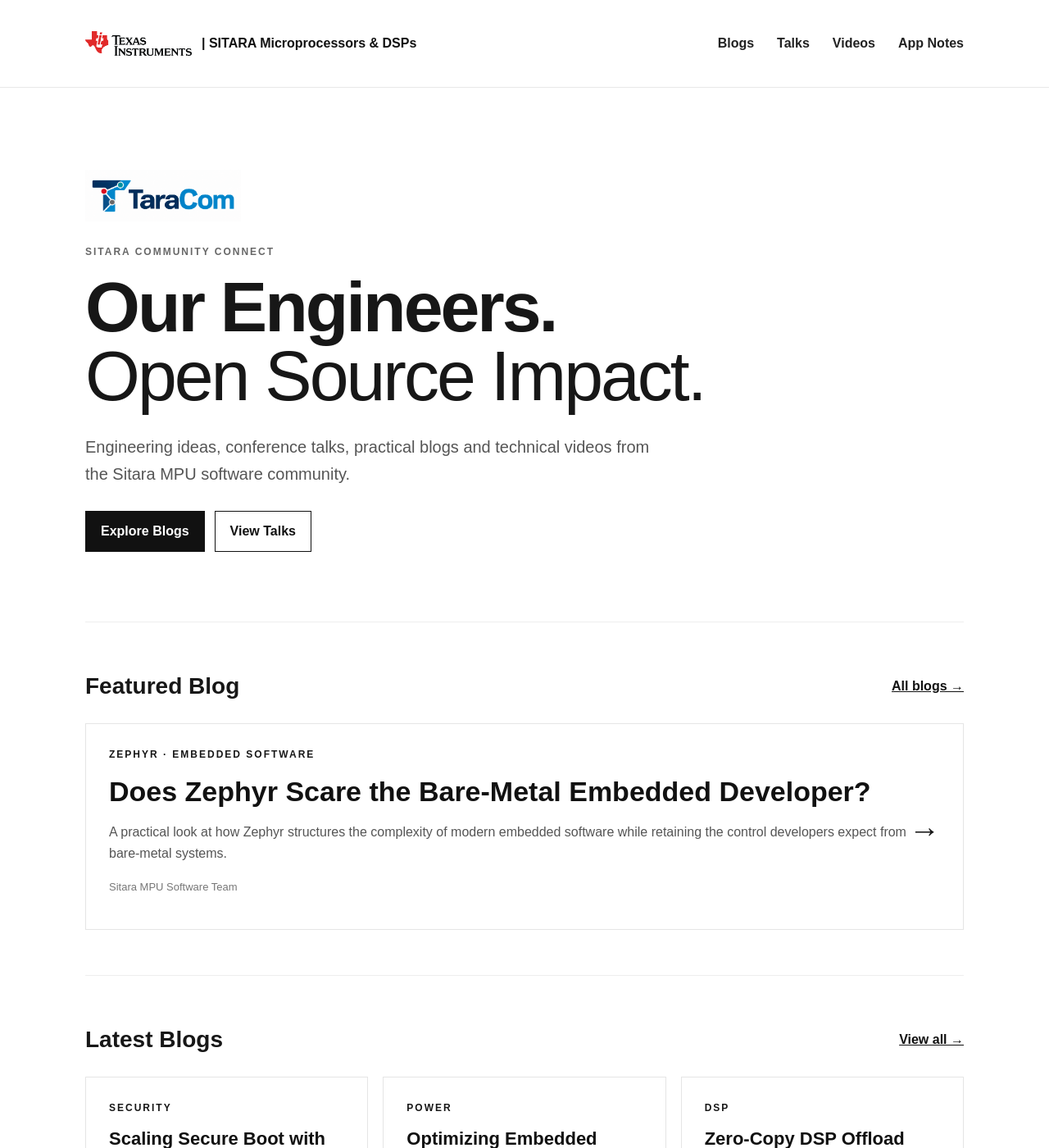
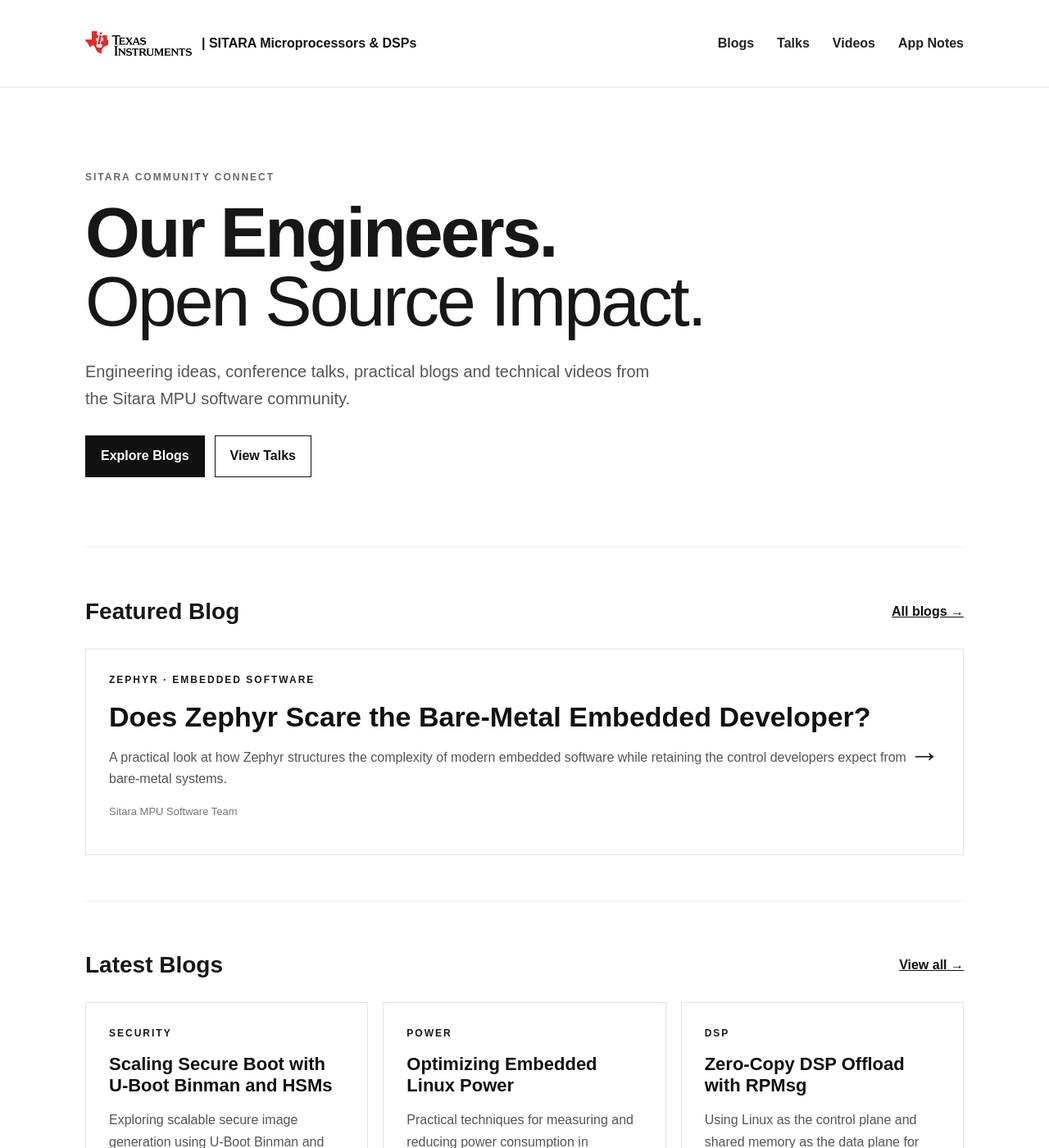
Before and after one commit to khasim/sitara-open-source-talks, a Jekyll site: the page index.html, which Jekyll copies as it is, in a window 1280 px wide and 1400 px high. Shown: the whole window at 82% size. Built offline with Jekyll 4.4.1, drawn with Linux system fonts in a browser that asks for light colours.

Commit message:
Remove logo taracom

```diff
--- a/assets/css/style.css
+++ b/assets/css/style.css
@@ -6,25 +6,6 @@
     object-fit:contain;
     display: block;
     flex-shrink:0;
-}
-
-.taracom-brand {
-  max-width: 1120px;
-  margin: 14px auto 0;
-  padding: 0 24px;
-}
-
-.taracom-brand img {
-  width: 115px;
-  height: auto;
-  display: block;
-}
-
-.taracom-hero-logo {
-    width: 190px;
-    height: auto;
-    display: block;
-    margin-bottom: 28px;
 }
 
 /* Community contribution section */
--- a/index.html
+++ b/index.html
@@ -46,12 +46,6 @@
     <!-- HERO -->
 
     <section class="hero">
-
-        <img
-            src="assets/images/taracom-logo.png"
-            alt="TaraCom"
-            class="taracom-hero-logo"
-        >
 
         <p class="eyebrow">SITARA COMMUNITY CONNECT</p>
 
```
Also changed, not shown: _layouts/default.html (+0 -7 lines).
